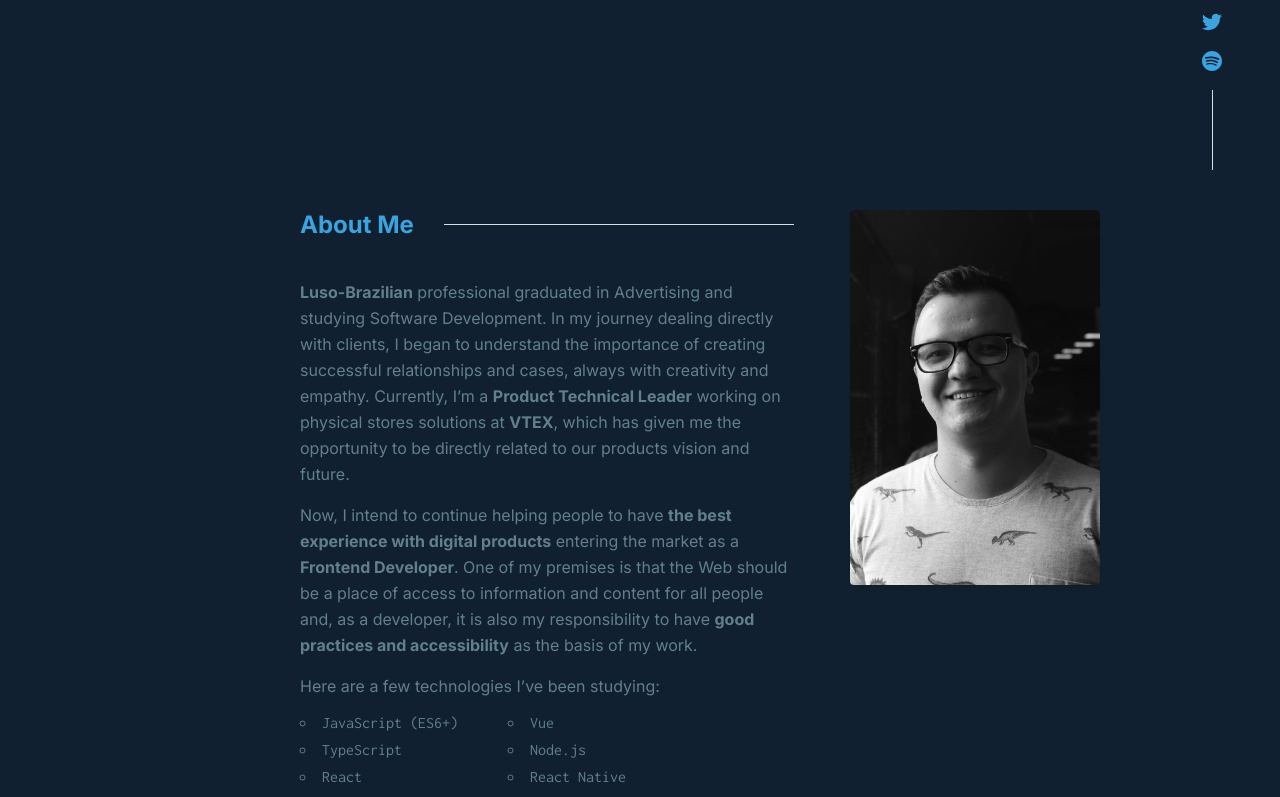
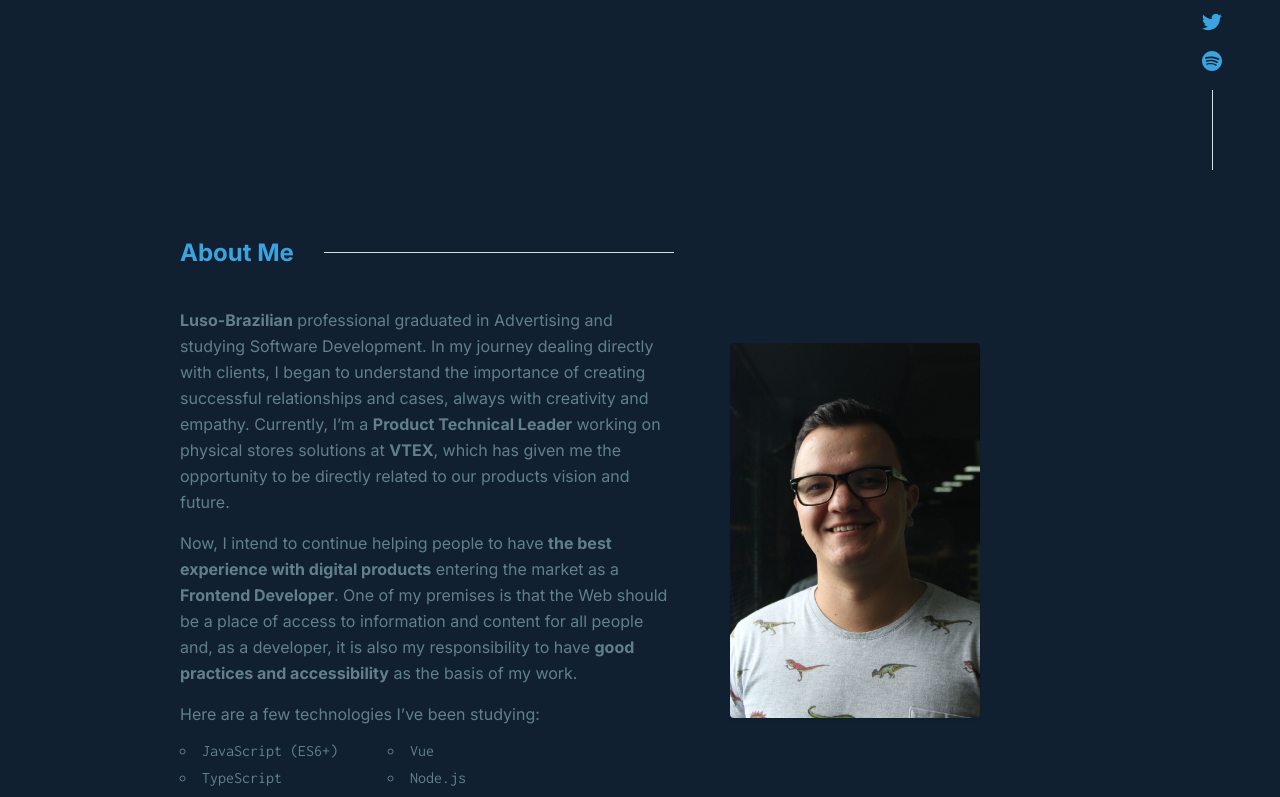
Before and after one commit to kdumagalhaes/hellocarlos, a Vue app: page / in a window 1280 px wide. Shown: the part 560-1357 px from the top of the page. Built offline with nearby package versions, Linux system fonts and the light colour scheme; no server answers.

Commit message:
Change about content padding

```diff
--- a/src/components/About.vue
+++ b/src/components/About.vue
@@ -59,7 +59,10 @@ export default {
 
 <style lang="scss" scoped>
 .about {
-  padding: 80px 40px 0 300px;
+  height: 100vh;
+  display: flex;
+  align-items: center;
+  padding: $section-padding;
   margin-bottom: 80px;
 }
 
@@ -107,11 +110,11 @@ export default {
   border-radius: 4px;
   box-shadow: 0 4px 6px -1px rgba(0, 0, 0, 0.1),
     0 2px 4px -1px rgba(0, 0, 0, 0.06);
-  filter: grayscale(100%);
+  filter: grayscale(0);
   transition: filter 0.5s;
 
   &:hover {
-    filter: grayscale(0);
+    filter: grayscale(100%);
   }
 }
 
```
